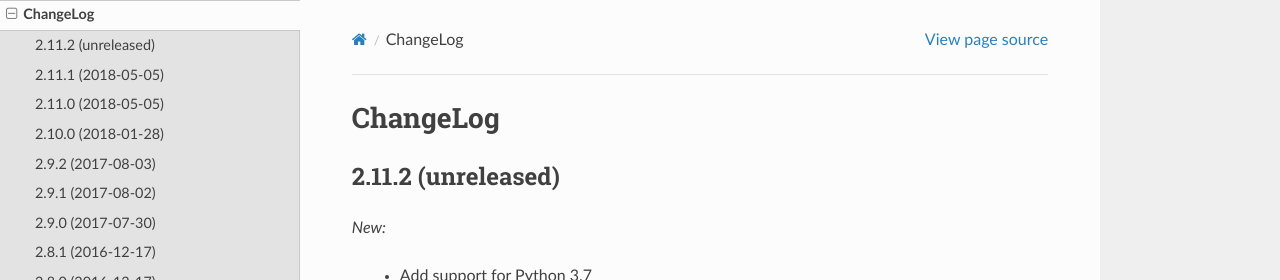
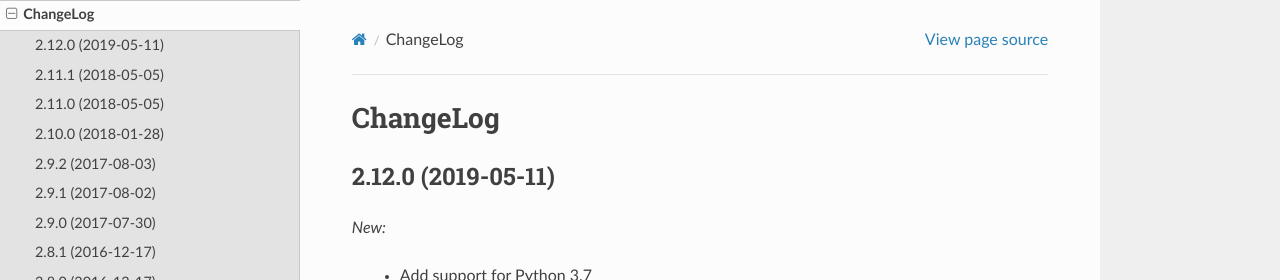
Before and after one commit to FactoryBoy/factory_boy, a Sphinx documentation site: the page built from docs/changelog.rst, in a window 1280 px wide and 900 px high. Shown: the top 280 px of the window. Built offline with Sphinx 7.4.7 and the Read the Docs theme 2.0.0, drawn with Linux system fonts in a browser that asks for light colours.

Commit message:
Preparing release 2.12.0

```diff
--- a/docs/changelog.rst
+++ b/docs/changelog.rst
@@ -1,7 +1,7 @@
 ChangeLog
 =========
 
-2.11.2 (unreleased)
+2.12.0 (2019-05-11)
 -------------------
 
 *New:*
--- a/factory/__init__.py
+++ b/factory/__init__.py
@@ -75,7 +75,7 @@ from . import mogo
 from . import mongoengine
 
 
-__version__ = '2.11.2.dev0'
+__version__ = '2.12.0'
 __author__ = 'Raphaël Barrois <raphael.barrois+fboy@polytechnique.org>'
 
 
```
